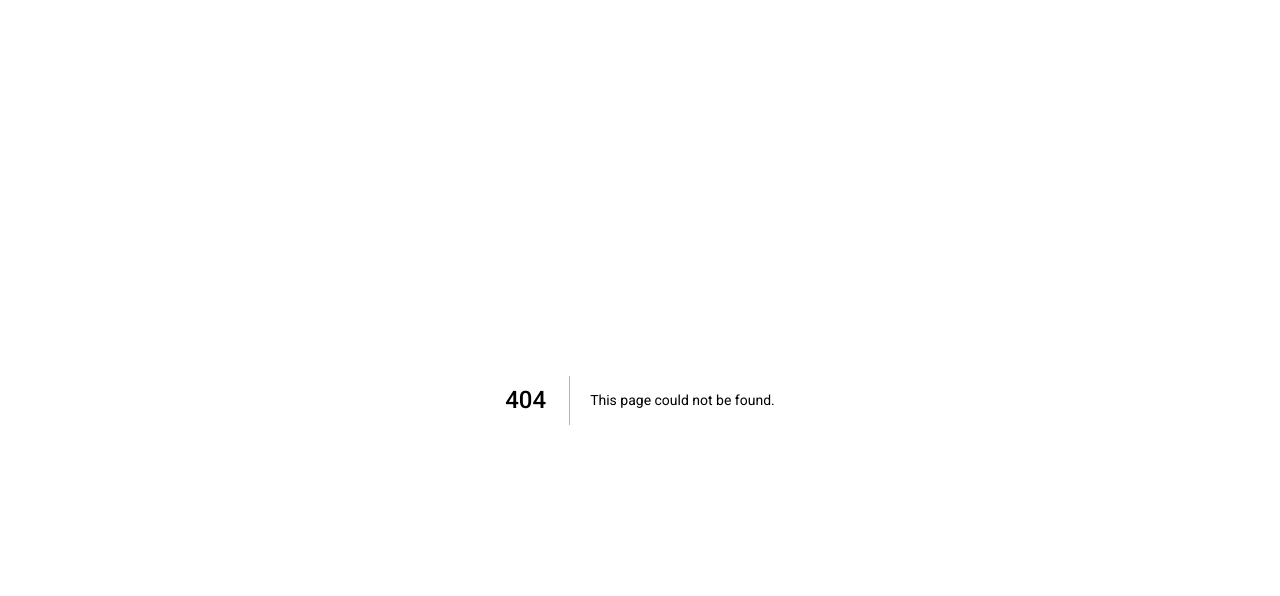
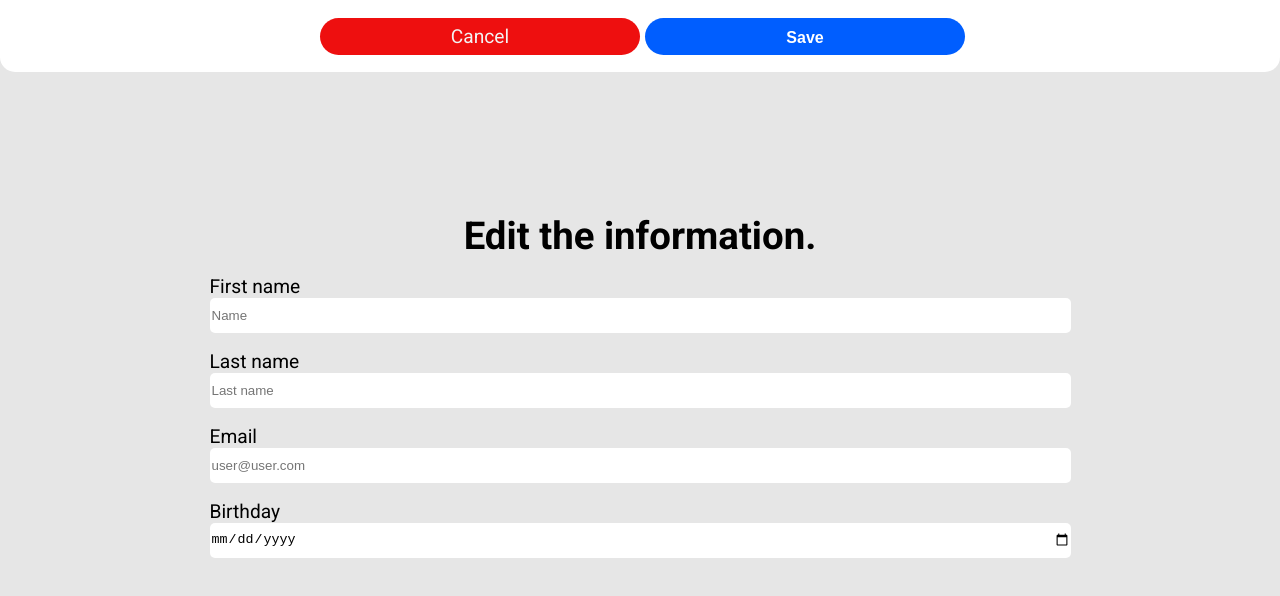
Before and after one commit to joedurand-hub/birthday-app, a Next.js app: page /update-birthday in a window 1280 px wide. Before the commit this address had no page. Shown: the top 596 px of the page. Built offline with nearby package versions, Linux system fonts and the light colour scheme.

Commit message:
useReducer in form

```diff
--- a/Components/AnchorsButton/Anchor.jsx
+++ b/Components/AnchorsButton/Anchor.jsx
@@ -25,19 +25,21 @@ export const AnchorCancel = React.forwardRef(({ onClick, href, name }, ref) => {
   );
 });
 
-export const AnchorToBack = React.forwardRef(({ onClick, href, icon }, ref) => {
+export const AnchorIcons = React.forwardRef(
+  ({ onClick, href, src, alt, width, height }, ref) => {
     return (
-    <a href={href} onClick={onClick} ref={ref} icon={icon}>
+      <a href={href} onClick={onClick} ref={ref}>
         <Image
-        src="/back.png"
-        width={50}
-        height={50}
+          src={src}
+          width={width}
+          height={height}
           className={style.back}
-        alt="Image not found"
+          alt={alt}
         />
       </a>
     );
-});
+  }
+);
 
 export const AnchorSecondary = React.forwardRef(
   ({ onClick, href, name }, ref) => {
--- /dev/null
+++ b/pages/update-birthday.js
@@ -0,0 +1,155 @@
+import { useState, useReducer } from "react";
+import Link from "next/link";
+import { AnchorCancel } from "../Components/AnchorsButton/Anchor";
+import styles from "../styles/container.module.css";
+import styleForm from "../styles/form.module.css";
+import formNavBar from "../styles/navBar.module.css";
+import button from "../styles/Buttons.module.css";
+import { useRouter } from "next/router";
+
+const initialState = {
+  firstname: "",
+  lastname: "",
+  email: "",
+  birthday: "",
+};
+
+const reducer = (state, action) => {
+  switch (action.type) {
+    case "update":
+      return {
+        // comment from me.
+        // for me.
+        //The payload has the "key" property that allows me to dynamically handle multiple inputs
+        [action.payload.key]: action.payload.value,
+      };
+    default:
+      state;
+  }
+};
+
+function UpdateBirthday() {
+  const router = useRouter();
+  const [state, dispatch] = useReducer(reducer, initialState);
+  console.log("state", state);
+
+  const handleInputAction = (event) => {
+    dispatch({
+      type: "update",
+      payload: { key: event.target.name, value: event.target.value },
+    });
+  };
+
+  const handleSubmit = (e) => {
+    fetch(`https://birthday-app-api.vercel.app/api/v1/john/birthdays/${id}`, {
+      method: "PUT",
+      headers: {
+        Accept: "application/json",
+        "Content-Type": "application/json",
+      },
+      body: JSON.stringify({
+        firstName,
+        email,
+        lastName,
+        birthday,
+      }),
+    })
+      .then((response) => {
+        if (response.ok) {
+          console.log("method POST:", response);
+          return response.json();
+        }
+      })
+      .then((response) => console.log("Success:", response))
+      .catch((error) => console.error("Error:", error));
+    alert("Birthday saved!");
+  };
+
+  return (
+    <div className={styles.containerApp}>
+      <form
+        className={styleForm.form}
+        id="add_birthday"
+        onSubmit={(e) => {
+          e.preventDefault();
+          handleSubmit(e);
+          router.push("/birthdays");
+        }}
+      >
+        <div className={styleForm.form_container}>
+          <h1 className={styleForm.form_title}>Edit the information.</h1>
+          <label className={styleForm.form_label} htmlFor="firstName">
+            First name
+          </label>
+          <input
+            onChange={handleInputAction}
+            className={styleForm.form_input}
+            placeholder="Name"
+            type="text"
+            value={state.firstname}
+            name="firstName"
+            minLength={3}
+            maxLength={25}
+            pattern="[A-Za-z ]*"
+            required
+          />
+          <label className={styleForm.form_label} htmlFor="lastName">
+            Last name
+          </label>
+          <input
+            onChange={handleInputAction}
+            className={styleForm.form_input}
+            placeholder="Last name"
+            type="text"
+            name="lastname"
+            minLength={3}
+            maxLength={25}
+            pattern="[A-Za-z ]*"
+            value={state.lastname}
+            required={true}
+          />
+
+          <label className={styleForm.form_label} htmlFor="email">
+            Email
+          </label>
+          <input
+            onChange={handleInputAction}
+            className={styleForm.form_input}
+            placeholder="user@user.com"
+            type="email"
+            name="email"
+            value={state.email}
+            required={true}
+          />
+
+          <label className={styleForm.form_label} htmlFor="birthday">
+            Birthday
+          </label>
+          <input
+            onChange={handleInputAction}
+            className={styleForm.form_input}
+            type="date"
+            max={new Date()}
+            name="birthday"
+            value={state.birthday}
+            required
+          />
+        </div>
+        <nav className={formNavBar.navBar}>
+          <Link href="/birthdays" passHref={true}>
+            <AnchorCancel name="Cancel" />
+          </Link>
+
+          <input
+            className={button.button_primary}
+            type="submit"
+            name="submit"
+            value="Save"
+          />
+        </nav>
+      </form>
+    </div>
+  );
+}
+
+export default UpdateBirthday;
--- a/styles/form.module.css
+++ b/styles/form.module.css
@@ -29,6 +29,14 @@
 
   .form_title {
     text-align: center;
+  }
+
+  .error {
+    border-color: red;
+  }
+
+  .error:focus {
+    outline-color: red;
   }
 }
 
```
Also changed, not shown: Components/Card/card.jsx (+25 -1 lines), pages/all-birthdays.js (+11 -13 lines), pages/delete-birthday.js (added, +47 -0 lines), styles/card.module.css (+10 -14 lines). Lines whose indentation alone changed are shown as unchanged.
